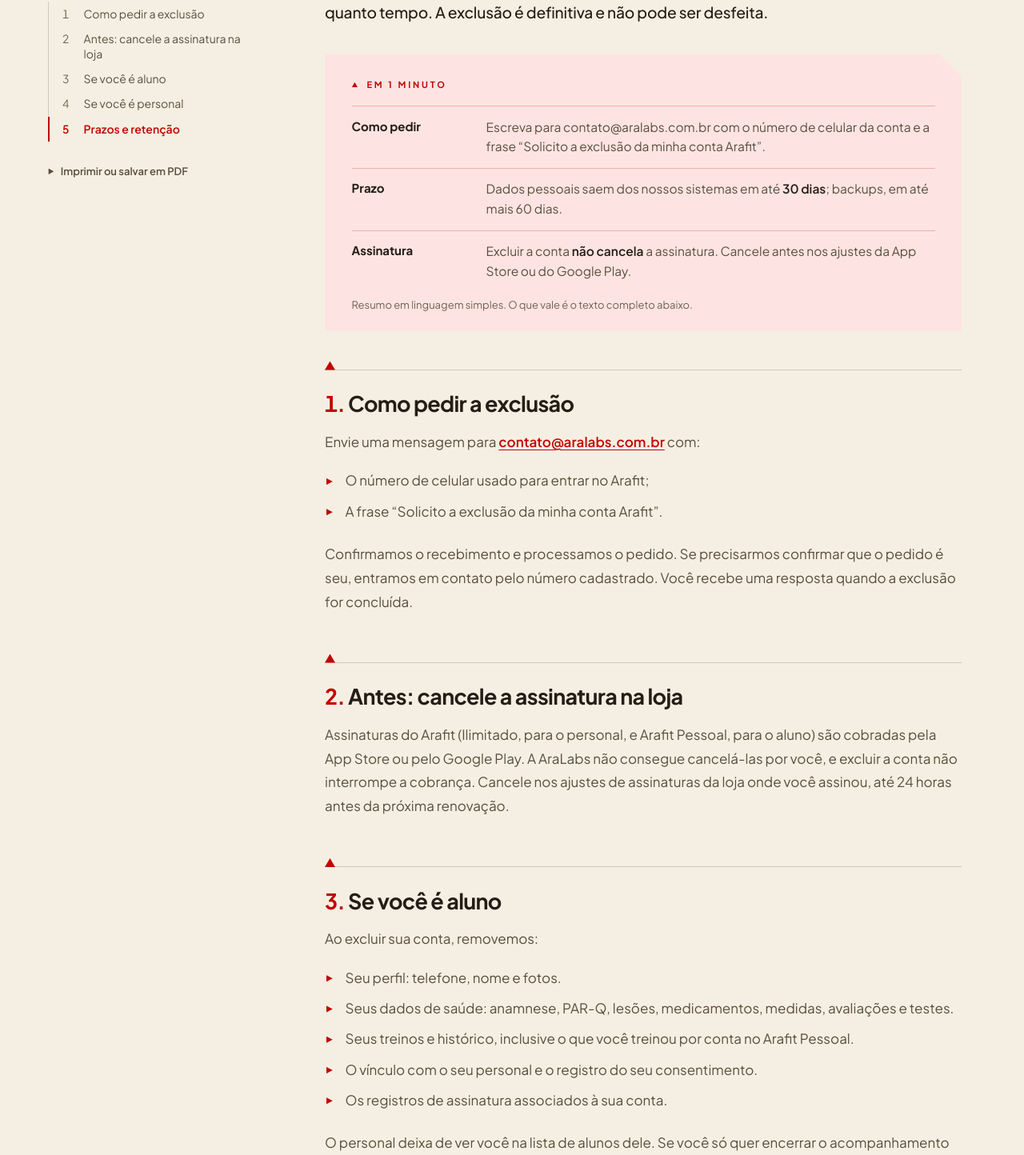
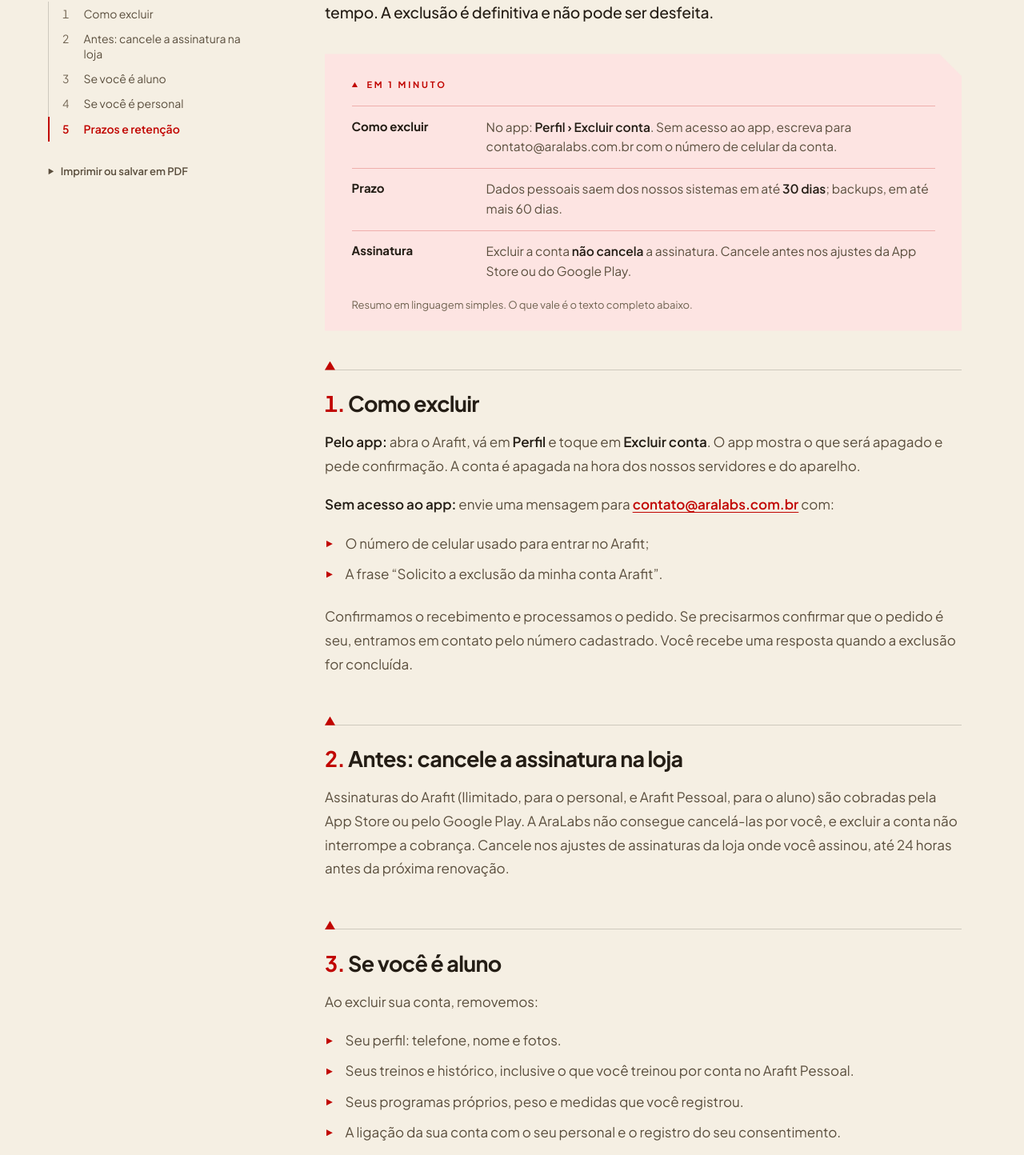
Before and after one commit to AraLabs-Arapongas/storefront, a Next.js app: page /produtos/arafit/excluir-conta in a window 1280 px wide. Shown: the part 589-2033 px from the top of the page at 80% size. Built offline with nearby package versions, Linux system fonts and the light colour scheme.

Commit message:
Arafit: excluir conta pelo app e dados que ficam com o personal

```diff
--- a/src/app/produtos/arafit/excluir-conta/page.tsx
+++ b/src/app/produtos/arafit/excluir-conta/page.tsx
@@ -5,7 +5,7 @@
 
 const pageTitle = 'Excluir conta — Arafit';
 const pageDescription =
-  'Como excluir sua conta do Arafit e o que acontece com seus dados. Solicitação por e-mail, prazos e cancelamento de assinatura na loja.';
+  'Como excluir sua conta do Arafit e o que acontece com seus dados. Pelo app ou por e-mail, prazos e cancelamento de assinatura na loja.';
 
 export const metadata: Metadata = pageMetadata({
   path: '/produtos/arafit/excluir-conta',
@@ -24,20 +24,20 @@
           Excluir sua <Hl>conta.</Hl>
         </>
       }
-      intro="Você pode pedir a exclusão da sua conta do Arafit a qualquer momento, por e-mail."
+      intro="Você pode excluir sua conta do Arafit a qualquer momento, pelo próprio app ou por e-mail."
       lead={
         <p>
-          Esta página explica como pedir a exclusão da sua conta do Arafit, o que é apagado e em
-          quanto tempo. A exclusão é definitiva e não pode ser desfeita.
+          Esta página explica como excluir sua conta do Arafit, o que é apagado e em quanto tempo. A
+          exclusão é definitiva e não pode ser desfeita.
         </p>
       }
       summary={[
         {
-          label: 'Como pedir',
+          label: 'Como excluir',
           text: (
             <>
-              Escreva para contato@aralabs.com.br com o número de celular da conta e a frase
-              &ldquo;Solicito a exclusão da minha conta Arafit&rdquo;.
+              No app: <strong>Perfil › Excluir conta</strong>. Sem acesso ao app, escreva para
+              contato@aralabs.com.br com o número de celular da conta.
             </>
           ),
         },
@@ -64,11 +64,16 @@
         {
           id: 'como-pedir',
           n: '1',
-          title: 'Como pedir a exclusão',
+          title: 'Como excluir',
           body: (
             <>
               <p>
-                Envie uma mensagem para{' '}
+                <strong>Pelo app:</strong> abra o Arafit, vá em <strong>Perfil</strong> e toque em{' '}
+                <strong>Excluir conta</strong>. O app mostra o que será apagado e pede confirmação.
+                A conta é apagada na hora dos nossos servidores e do aparelho.
+              </p>
+              <p>
+                <strong>Sem acesso ao app:</strong> envie uma mensagem para{' '}
                 <a href="mailto:contato@aralabs.com.br">contato@aralabs.com.br</a> com:
               </p>
               <ul>
@@ -106,19 +111,20 @@
               <ul>
                 <li>Seu perfil: telefone, nome e fotos.</li>
                 <li>
-                  Seus dados de saúde: anamnese, PAR-Q, lesões, medicamentos, medidas, avaliações e
-                  testes.
-                </li>
-                <li>
                   Seus treinos e histórico, inclusive o que você treinou por conta no Arafit
                   Pessoal.
                 </li>
-                <li>O vínculo com o seu personal e o registro do seu consentimento.</li>
+                <li>Seus programas próprios, peso e medidas que você registrou.</li>
+                <li>
+                  A ligação da sua conta com o seu personal e o registro do seu consentimento.
+                </li>
                 <li>Os registros de assinatura associados à sua conta.</li>
               </ul>
               <p>
-                O personal deixa de ver você na lista de alunos dele. Se você só quer encerrar o
-                acompanhamento com o personal, sem apagar a conta, fale com ele.
+                O cadastro que o seu personal fez de você (nome, telefone, anamnese, avaliações
+                físicas e cobrança) é do personal, que é o controlador desses dados: ele continua
+                com ele, marcado como inativo e sem ligação com a sua conta. Para apagar esses
+                dados, peça ao seu personal ou escreva para contato@aralabs.com.br.
               </p>
             </>
           ),
--- a/src/app/produtos/arafit/privacidade/page.tsx
+++ b/src/app/produtos/arafit/privacidade/page.tsx
@@ -71,8 +71,8 @@
           label: 'Como apagar',
           text: (
             <>
-              Pelo e-mail contato@aralabs.com.br, com o número cadastrado. Veja{' '}
-              <Link href="/produtos/arafit/excluir-conta">Excluir conta</Link>.
+              No app, em Perfil › Excluir conta, ou pelo e-mail contato@aralabs.com.br, com o número
+              cadastrado. Veja <Link href="/produtos/arafit/excluir-conta">Excluir conta</Link>.
             </>
           ),
         },
--- a/src/app/produtos/arafit/termos/page.tsx
+++ b/src/app/produtos/arafit/termos/page.tsx
@@ -67,7 +67,10 @@
         {
           label: 'Encerrar',
           text: (
-            <>Você pode excluir sua conta a qualquer momento, pelo e-mail contato@aralabs.com.br.</>
+            <>
+              Você pode excluir sua conta a qualquer momento, no app (Perfil › Excluir conta) ou
+              pelo e-mail contato@aralabs.com.br.
+            </>
           ),
         },
       ]}
```
